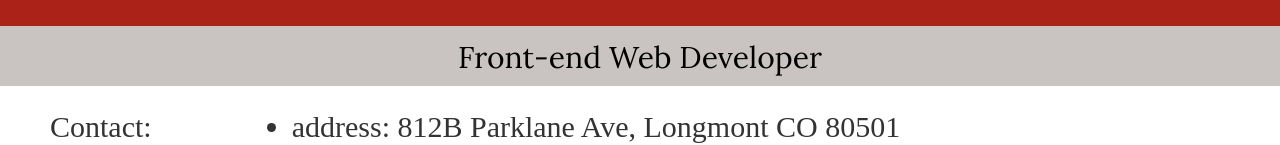
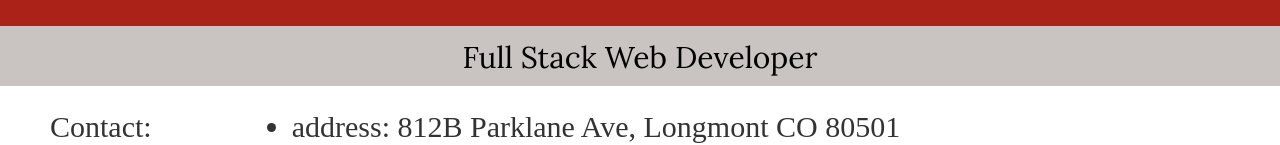
Before and after one commit to pablo727272/responsive-personal-portfolio-express-server, a website: page public/html/index.html in a window 1280 px wide. Shown: the part 466-611 px from the top of the page. Drawn offline with nearby package versions, Linux system fonts and the light colour scheme; a web font is replaced by a local one.

Commit message:
full stack instead of front-end

```diff
--- a/public/html/index.html
+++ b/public/html/index.html
@@ -72,7 +72,7 @@
                 <h1>Paul Humphrey</h1>
             </div>
             <div class="row prh-grey-row text-center">
-                <h2>Front-end Web Developer</h2>
+                <h2>Full Stack Web Developer</h2>
             </div>
             <div class="row prh-contact" id="contact">
                 <div class="col-sm-2">
```
